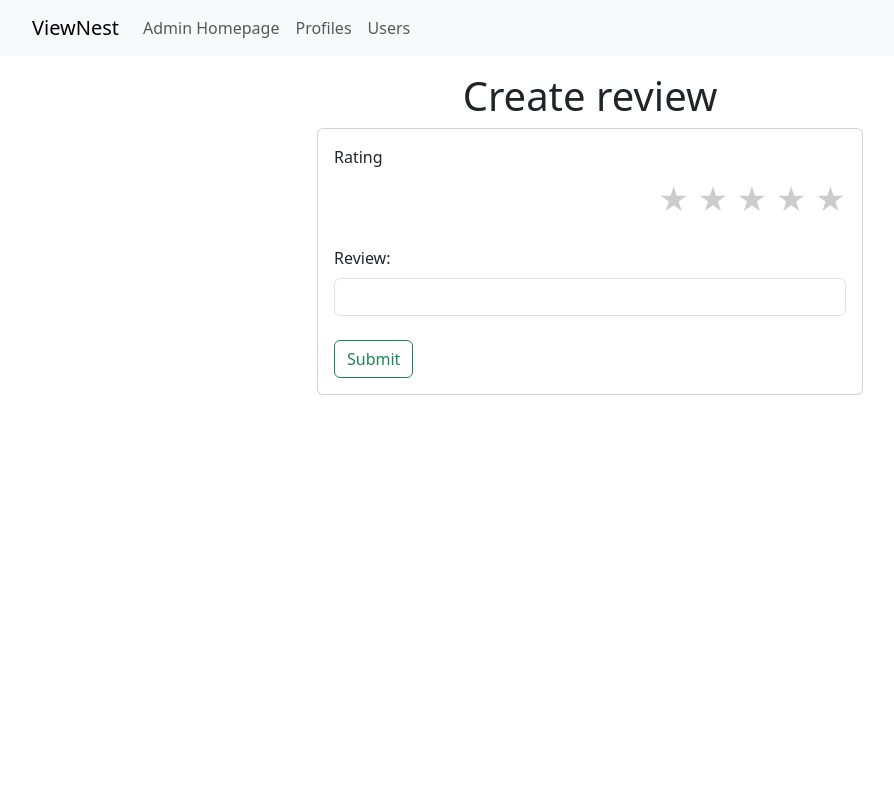
After one commit to prozai/viewnest, a Flask app: page /addReview in a window 1280 px wide. The commit adds this page. Shown: the whole page, without its empty margins (50-944 px from the left). Run offline with Flask 3, Linux system fonts and the light colour scheme.

Commit message:
create rating and review

```diff
--- a/app.py
+++ b/app.py
@@ -4,6 +4,7 @@ app = create_app()
 
 import app.control.adminController as adminController
 import app.control.mainController as mainController
+# import app.control.buyerController as buyerController
 
 if __name__ == '__main__':
     app.run(debug=True)
--- a/app/__init__.py
+++ b/app/__init__.py
@@ -49,8 +49,10 @@ def create_app(config_class=Config):
     # Register blueprint
     from app.control.adminController import adminBP
     from app.control.mainController import mainBP
+    from app.control.buyerController import buyerBP
     app.register_blueprint(adminBP)
     app.register_blueprint(mainBP)
+    app.register_blueprint(buyerBP)
 
     # Close session on app teardown
     #@app.teardown_appcontext
--- a/app/control/__init__.py
+++ b/app/control/__init__.py
@@ -2,5 +2,6 @@ from flask import Blueprint
 
 adminBP = Blueprint('adminroutes', __name__)
 mainBP = Blueprint('routes', __name__)
+buyerBP = Blueprint('buyer', __name__)
 
 from app.control import adminController, mainController
--- /dev/null
+++ b/app/control/buyerController.py
@@ -0,0 +1,23 @@
+from flask import render_template, redirect, url_for, request
+from flask_babel import _
+from app.entity.models import Review
+from app import Session
+
+from app.control import buyerBP
+
+# Create Buyer Controller
+class addReviewController():
+    @buyerBP.route('/addReview', methods=['GET', 'POST'])
+    def addReview():
+        if request.method == "POST":
+            try:
+                review = request.form.get("review")
+                rating = request.form.get("rating")
+                user_id = request.form.get("user_id")
+                review = Review(review, rating, user_id)
+                Review.create_new_review(review)
+                print(review)
+
+            except Exception as e:
+                print(e)
+        return render_template('buyer/create-review.html')
--- a/app/templates/base.html
+++ b/app/templates/base.html
@@ -3,9 +3,33 @@
 <head>
     <meta charset="UTF-8">
     <link href="https://cdn.jsdelivr.net/npm/bootstrap@5.3.3/dist/css/bootstrap.min.css" rel="stylesheet" integrity="sha384-QWTKZyjpPEjISv5WaRU9OFeRpok6YctnYmDr5pNlyT2bRjXh0JMhjY6hW+ALEwIH" crossorigin="anonymous">
-    <link rel="stylesheet" href="style.css">
+    <!-- <link rel="stylesheet" href="style.css"> -->
     <title>{% block title %} {% endblock %}</title>
 </head>
+<style>
+  .star-rating {
+          direction: rtl;
+          font-size: 30px;
+          padding: 0;
+          margin: 0;
+      }
+      .star-rating input {
+          display: none;
+      }
+      .star-rating label {
+          color: #ccc;
+          cursor: pointer;
+      }
+      .star-rating label:hover,
+      .star-rating label:hover ~ label,
+      .star-rating input:checked ~ label {
+          color: #f90;
+      }
+
+      *{
+          border-color: 1px solid black;
+      }
+</style>
 <body class="h-100">
   <nav class="navbar navbar-expand-lg bg-body-tertiary">
     <div class="container">
--- /dev/null
+++ b/app/templates/buyer/create-review.html
@@ -0,0 +1,80 @@
+{% extends "base.html" %}
+
+{% block content %}
+
+<div class="container my-2">
+    <div class="row-12 d-flex align-items-center h-100 justify-content-center flex-column">
+        <h1>Create review</h1>
+        <div class="col-xl-6 col-lg-6 col-md-6 col-sm-12">
+            <div class="card">
+                <div class="card-body">
+                    <form method="post" class='needs-validation' id="createReview" novalidate>
+                       <!-- <hidden id = "user_id" name = "user_id" value = "{{user_id}}"/> -->
+                        <hidden id = "user_id" name = "user_id" value = "1"/>
+                        <!-- Ratings -->
+                        <div>
+                            <label for="rating" class="form-label">Rating</label>
+                            <div class="star-rating">
+                                <input id="star1" type="radio" name="rating" value="1"><label for="star1">★</label>
+                                <input id="star2" type="radio" name="rating" value="2"><label for="star2">★</label>
+                                <input id="star3" type="radio" name="rating" value="3"><label for="star3">★</label>
+                                <input id="star4" type="radio" name="rating" value="4"><label for="star4">★</label>
+                                <input id="star5" type="radio" name="rating" value="5"><label for="star5">★</label>
+                            </div>
+                        </div>
+                        <br>
+
+                        <!-- Review -->
+                        <div>
+                            <label for="review" class="form-label">Review:</label>
+                            <input type="text"  class="form-control" id="review" name="review" size="50" required>
+                            <div class="invalid-feedback">
+                                Please write something.
+                            </div>
+                        </div>
+                        <br>
+
+                        <!-- Submit Button -->
+                        <div>
+                            <button type="submit" class="btn btn-outline-success">Submit</button>
+                        </div>
+                    </form>
+                </div>
+            </div>
+        </div>
+    </div>
+</div>
+
+<script>
+
+(function () {
+    'use strict'
+
+    var forms = document.querySelectorAll('.needs-validation')
+
+    Array.prototype.slice.call(forms)
+    .forEach(function (form) {
+      form.addEventListener('submit', function (event) {
+        if (!form.checkValidity()) {
+            event.preventDefault()
+            event.stopPropagation()
+        }
+
+        form.classList.add('was-validated')
+      }, false)
+
+      document.getElementById('review').addEventListener('input', function() {
+        var review = this.value;
+        if (review.length > 0) {
+            this.setCustomValidity('');
+        } else {
+            this.setCustomValidity('Please write something.');
+        }
+      });
+
+
+    });
+})();
+
+</script>
+{% endblock %}
```
Also changed, not shown: app/entity/models.py (+62 -0 lines), app/templates/buyer/view-reviews.html (added, +31 -0 lines), app/templates/realEstateAgent/view-reviews.html (added, +31 -0 lines), app/templates/systemAdmin/index.html (+8 -0 lines), app/viewnest.db.
